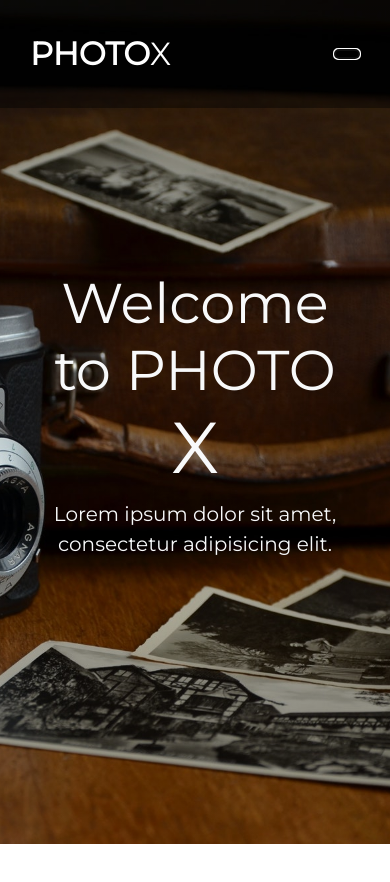
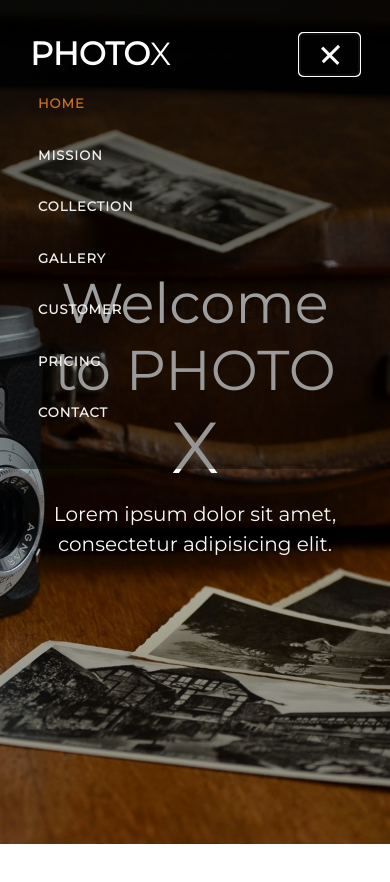
Before and after one commit to sheikhsuleman123/Landing-Page-Photo-X, a React (Create React App) app: page / in a window 390 px wide. Both pictures are taken after a click on the button 347 px from the left and 54 px from the top of the page. Shown: the top 882 px of the page. Before the commit the page ends 844 px from the top, so only its background shows below. Built offline with nearby package versions, Linux system fonts and the light colour scheme.

Commit message:
navbar animation and responsive is done

```diff
--- a/src/Components/Navbar/Navbar.jsx
+++ b/src/Components/Navbar/Navbar.jsx
@@ -1,7 +1,26 @@
 import React, { Component } from 'react';
 import './navbar.css';
+import $ from 'jquery';
 
 export default class Navbar extends Component {
+
+  componentDidMount () {
+   $(document).ready(function() {
+     $('.nav-button').click(function(){
+      $('.nav-button').toggleClass('change');
+     });
+   } );
+
+   $(window).scroll(function(){
+     let position = $(this).scrollTop();
+     if(position >= 200){
+       $('.nav-menu').addClass('custom-navbar');
+     } else {
+      $('.nav-menu').removeClass('custom-navbar');
+     }
+   })
+
+  }
   render() {
     return (
       <nav>
@@ -10,8 +29,8 @@ export default class Navbar extends Component {
            <span className="h2 font-weight-bold tc">PHOTO</span>
            <span className="h2 tc">X</span>
           </a>
-          <button className="navbar-toggler" type="button"
-          data-toggle="collapse" data-target="myNavbar">
+          <button className="navbar-toggler nav-button" type="button"
+          data-toggle="collapse" data-target="#myNavbar">
             <div className="bg-light line1"> </div>
             <div className="bg-light line2"> </div>
             <div className="bg-light line3"> </div>
@@ -19,7 +38,7 @@ export default class Navbar extends Component {
           <div className="collapse navbar-collapse justify-content-end text-uppercase font-weight-bold" id="myNavbar">
             <ul className="navbar-nav">
               <li className="nav-item">
-                <a href="" className="nav-link m-2 menu-item">Home</a>
+                <a href="" className="nav-link m-2 menu-item nav-active">Home</a>
               </li>
               <li className="nav-item">
                 <a href="" className="nav-link m-2 menu-item">Mission</a>
@@ -43,6 +62,7 @@ export default class Navbar extends Component {
           </div>
         </div>
       </nav>
+
     );
   }
 }
--- a/src/Components/Navbar/navbar.css
+++ b/src/Components/Navbar/navbar.css
@@ -4,6 +4,7 @@
 .nav-menu {
     background: linear-gradient(rgba(0,0,0, .3), rgba(0,0,0, .4));
     padding: 30px;
+    transition: all .7s;
 }
 .menu-item{
     font-size: 13px;
@@ -11,6 +12,29 @@
     color: #eee;
     transition: color .5s;
 }
+.nav-active{
+    color: rgb(199, 109, 24);
+}
 .menu-item:hover{
     color: rgb(199, 109, 24);
 }
+.line1, .line2, .line3 {
+    width: 23px;
+    height: 3px;
+    margin: 6px;
+    transition: all .4s;
+}
+
+.change .line1{
+    transform: rotate(-45deg) translate(-5px,7px);
+}
+.change .line2{
+    opacity: 0;
+}
+.change .line3{
+    transform: rotate(45deg) translate(-5px,-6px);
+}
+.custom-navbar {
+    padding: 5px 30px;
+    background: linear-gradient(rgba(0,0,0,.6),rgba(0,0,0.7));
+}
```
Also changed, not shown: src/App.js (+50 -1 lines).
